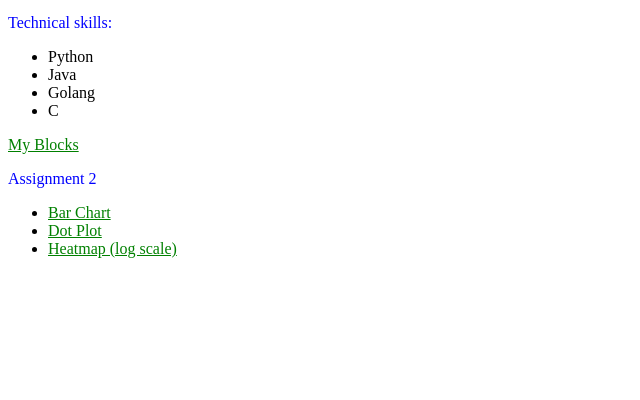
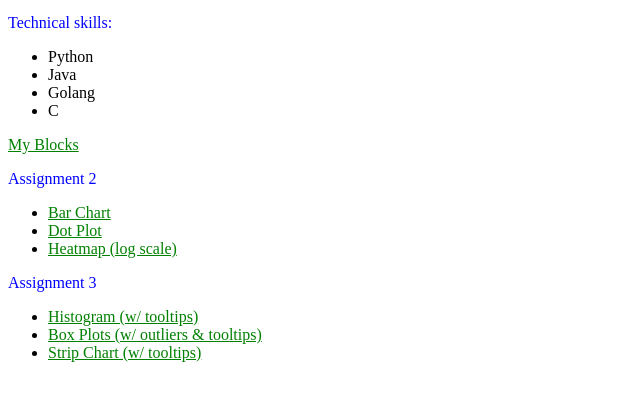
Before and after one commit to zwang155/zwang155.github.io, a plain HTML site: page index.html in a window 1280 px wide. Shown: the part 100-500 px from the top of the page, without its empty margins (0-640 px from the left). Drawn offline with Linux system fonts and the light colour scheme.

Commit message:
add assignment 3

```diff
--- a/index.html
+++ b/index.html
@@ -30,6 +30,13 @@
 			<li><a href="https://bl.ocks.org/zwang155/68e4209290e2790e03aa3fb4f9c2e171">Dot Plot</a></li>
 			<li><a href="https://bl.ocks.org/zwang155/c5c07ddd7f69182ca99a0fa88180179f">Heatmap (log scale)</a></li>
 		</ul>
+
+		<p>Assignment 3</p>
+		<ul>
+			<li><a href="https://bl.ocks.org/zwang155/317d4dc268ca1a31495f69dc136dc0b7">Histogram (w/ tooltips)</a></li>
+			<li><a href="https://bl.ocks.org/zwang155/aeec52becd6336c56d63e39587f77b27">Box Plots (w/ outliers & tooltips)</a></li>
+			<li><a href="https://bl.ocks.org/zwang155/6420cd3280f8af7ff758eab1b9a51f2d">Strip Chart (w/ tooltips)</a></li>
+		</ul>
 	</div>
 
 </body>
```
